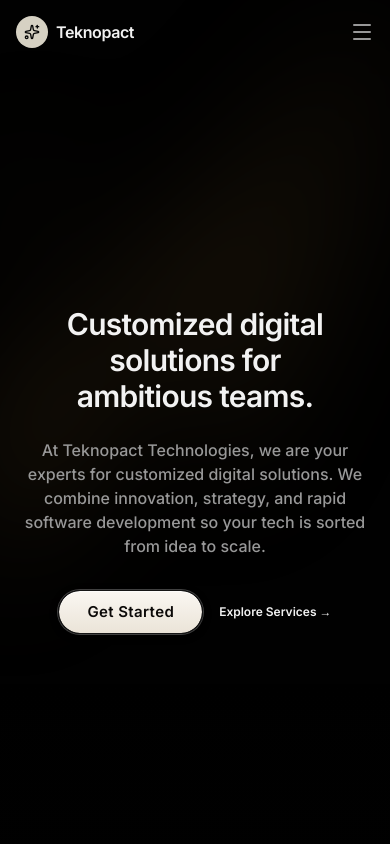
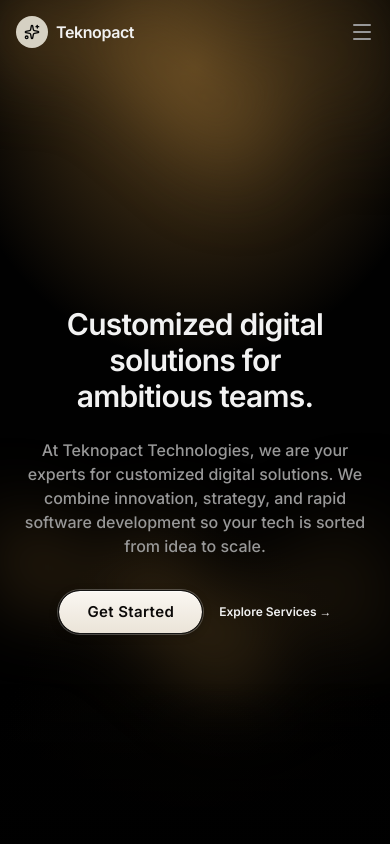
Before and after one commit to pejeaditya/Tekonpact-test, a React (Vite) app in the folder teknopact-technologies/: page / in a window 390 px wide. Shown: the top 844 px of the page. Built offline with nearby package versions, Linux system fonts and the light colour scheme.

Commit message:
Adding to code

```diff
--- a/teknopact-technologies/src/components/ui/hero-1.tsx
+++ b/teknopact-technologies/src/components/ui/hero-1.tsx
@@ -140,9 +140,21 @@ export function HeroLanding(props: HeroLandingProps) {
 
   return (
     <div className={cn("relative min-h-screen w-full overflow-hidden bg-background", className)}>
+      {/* Stronger bronze wash on small screens — clipped SVG-style blobs read mostly black on narrow viewports */}
       <div
         aria-hidden="true"
-        className="absolute inset-x-0 -top-40 -z-0 min-h-screen transform-gpu overflow-hidden blur-3xl sm:-top-80"
+        className="pointer-events-none absolute inset-0 -z-0 sm:hidden"
+        style={{
+          background: [
+            `radial-gradient(ellipse 110% 60% at 50% 8%, color-mix(in oklch, ${gradientColors?.from} 42%, transparent), transparent 58%)`,
+            `radial-gradient(ellipse 90% 55% at 50% 92%, color-mix(in oklch, ${gradientColors?.to} 32%, transparent), transparent 55%)`,
+          ].join(","),
+        }}
+      />
+
+      <div
+        aria-hidden="true"
+        className="absolute inset-x-0 -top-28 -z-0 min-h-screen transform-gpu overflow-hidden blur-2xl sm:-top-80 sm:blur-3xl"
       >
         <div
           style={{
@@ -150,13 +162,13 @@ export function HeroLanding(props: HeroLandingProps) {
               "polygon(74.1% 44.1%, 100% 61.6%, 97.5% 26.9%, 85.5% 0.1%, 80.7% 2%, 72.5% 32.5%, 60.2% 62.4%, 52.4% 68.1%, 47.5% 58.3%, 45.2% 34.5%, 27.5% 76.7%, 0.1% 64.9%, 17.9% 100%, 27.6% 76.8%, 76.1% 97.7%, 74.1% 44.1%)",
             background: `linear-gradient(to top right, ${gradientColors?.from}, ${gradientColors?.to})`,
           }}
-          className="relative left-[calc(50%-11rem)] aspect-[1155/678] min-h-screen w-[36.125rem] max-w-none -translate-x-1/2 rotate-[30deg] opacity-30 sm:left-[calc(50%-30rem)] sm:w-[72.1875rem]"
+          className="relative left-1/2 aspect-[1155/678] w-[min(44rem,115vw)] max-w-none -translate-x-1/2 rotate-[26deg] opacity-50 sm:left-[calc(50%-30rem)] sm:w-[72.1875rem] sm:rotate-[30deg] sm:opacity-30"
         />
       </div>
 
       <div
         aria-hidden="true"
-        className="absolute inset-x-0 top-[calc(100%-13rem)] -z-0 min-h-screen transform-gpu overflow-hidden blur-3xl sm:top-[calc(100%-30rem)]"
+        className="absolute inset-x-0 top-[52%] -z-0 min-h-screen transform-gpu overflow-hidden blur-2xl sm:top-[calc(100%-30rem)] sm:blur-3xl"
       >
         <div
           style={{
@@ -164,7 +176,7 @@ export function HeroLanding(props: HeroLandingProps) {
               "polygon(74.1% 44.1%, 100% 61.6%, 97.5% 26.9%, 85.5% 0.1%, 80.7% 2%, 72.5% 32.5%, 60.2% 62.4%, 52.4% 68.1%, 47.5% 58.3%, 45.2% 34.5%, 27.5% 76.7%, 0.1% 64.9%, 17.9% 100%, 27.6% 76.8%, 76.1% 97.7%, 74.1% 44.1%)",
             background: `linear-gradient(to top right, ${gradientColors?.from}, ${gradientColors?.to})`,
           }}
-          className="relative left-[calc(50%+3rem)] aspect-[1155/678] min-h-screen w-[36.125rem] max-w-none -translate-x-1/2 opacity-30 sm:left-[calc(50%+36rem)] sm:w-[72.1875rem]"
+          className="relative left-1/2 aspect-[1155/678] w-[min(40rem,105vw)] max-w-none -translate-x-1/2 rotate-[26deg] opacity-45 sm:left-[calc(50%+36rem)] sm:w-[72.1875rem] sm:rotate-[30deg] sm:opacity-30"
         />
       </div>
 
```
